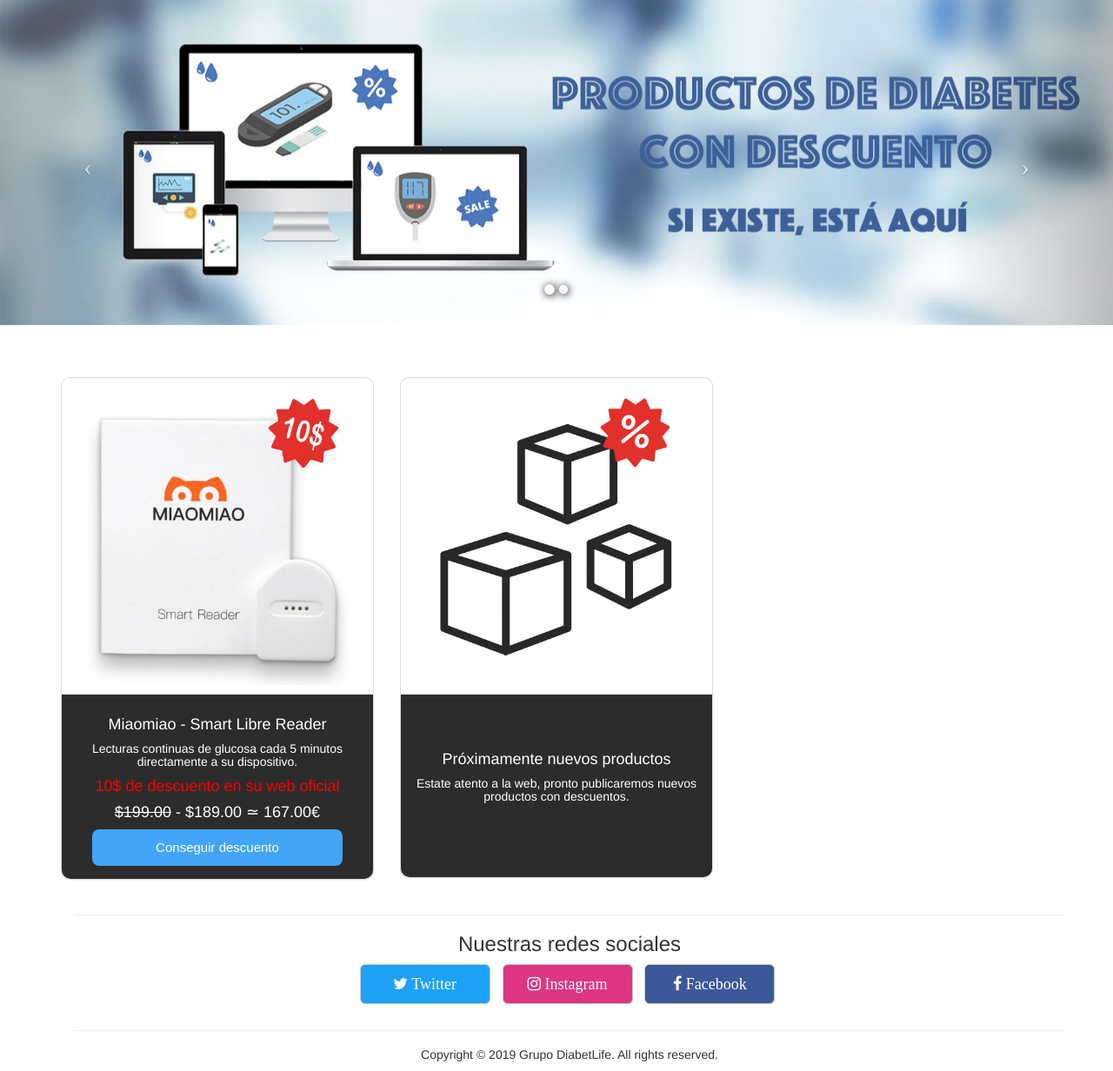
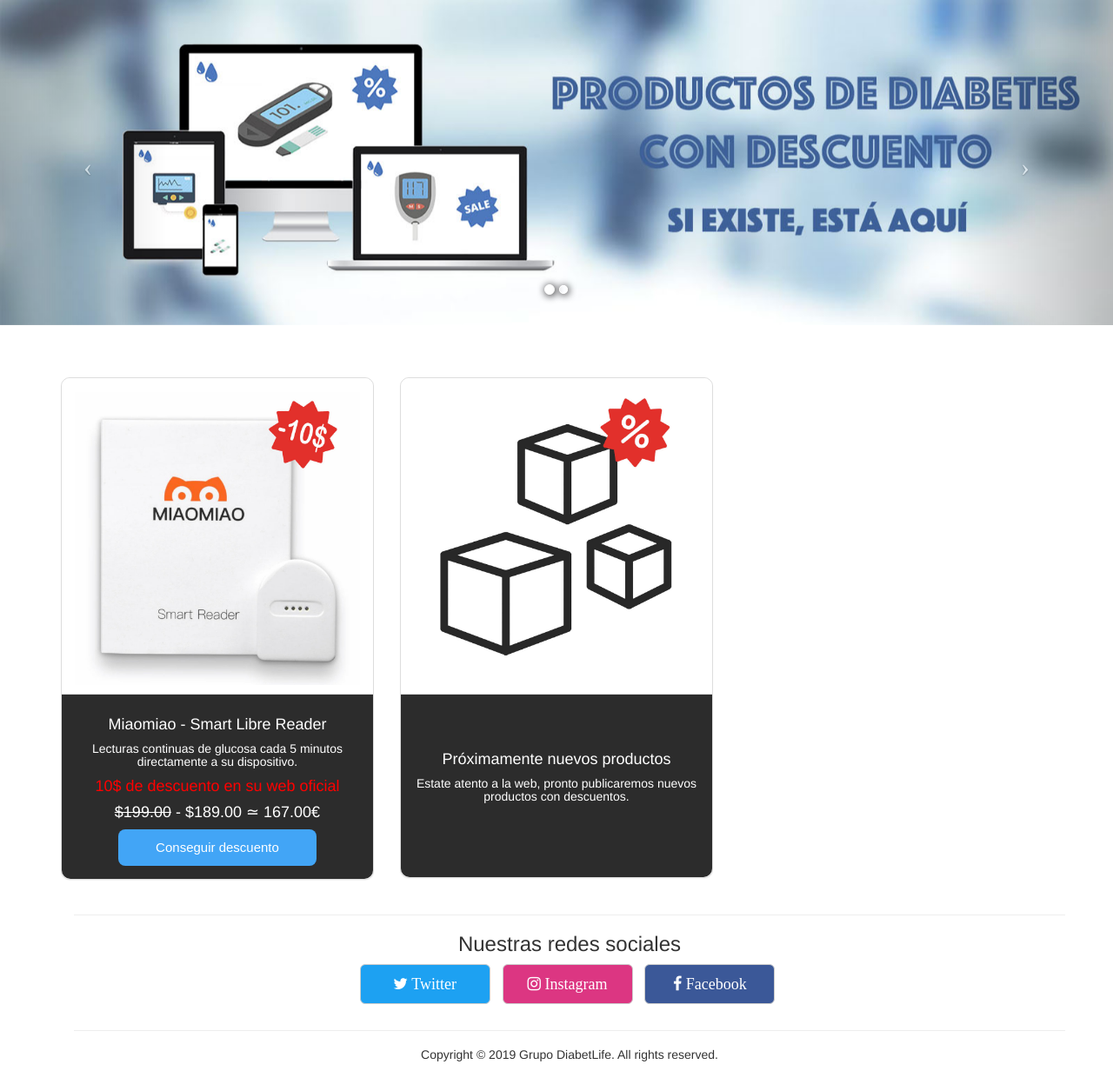
Before and after one commit to danfg95/diabeteslife, a PHP site: page /index.html in a window 1280 px wide. Shown: the part 51-1283 px from the top of the page at 87% size. Run offline with PHP 8.4, Linux system fonts and the light colour scheme; some libraries are stand-ins or nearby versions; some web fonts are replaced.

Commit message:
- Resizing buttons on css

```diff
--- a/css/products.css
+++ b/css/products.css
@@ -66,17 +66,23 @@
 /**************************************************/
 /* Bootstrap CSS                                  */
 /**************************************************/
-
-/* Landscape tablets and medium desktops */
-@media (min-width: 992px) and (max-width: 1199px) {
-  .btn_products {
-    font-size: 70%;
-  }
-}
-
 @media(max-width:767px) {
   .btn_products {
     margin-left: 90px;
     margin-right: 90px;
   }
 }
+
+/* Medium devices (desktops, 992px and up) */
+@media (min-width: 992px) {
+  .btn_products {
+    margin: 0px 50px 0px 50px;
+  }
+}
+
+/* Large devices (large desktops, 1200px and up) */
+@media (min-width: 1200px) {
+  .btn_products {
+    margin: 0px 50px 0px 50px;
+  }
+}
```
Also changed, not shown: css/segsocial.css (+14 -4 lines), images/miaomiao_10.jpg.
